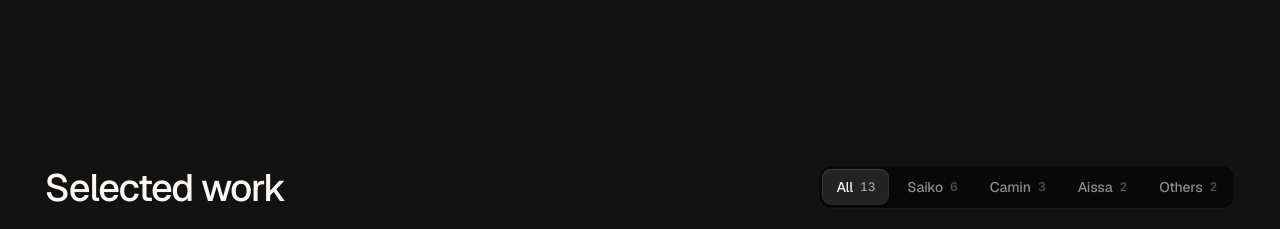
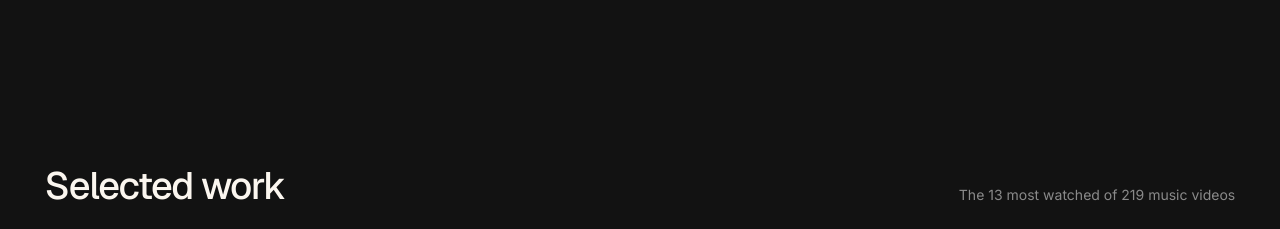
Before and after one commit to olegbrovchenko/olegbrovchenko.com, a plain HTML site: page index.html in a window 1280 px wide. Shown: the part 3012-3241 px from the top of the page. Drawn offline with nearby package versions, Linux system fonts and the light colour scheme.

Commit message:
work: the artist switcher goes (his comment: strangers don't know the artists), a plain note in its place
Co-Authored-By: Claude Opus 5.5 <noreply@anthropic.com>

```diff
--- a/index.html
+++ b/index.html
@@ -408,18 +408,10 @@
   .doc .cap{margin-top:10px;font-size:14px;color:var(--ink-faint)}
   .work-head{display:flex;justify-content:space-between;align-items:flex-end;gap:18px 32px;flex-wrap:wrap;margin-bottom:28px}
   .work-head h2{margin-bottom:0}
-  /* filters: one segmented well, the picked tab raised (same material as the NGC drafts) */
-  .filters{display:flex;flex-wrap:wrap;gap:4px;padding:4px;border-radius:13px;background:#080808;box-shadow:inset 0 0 0 1px rgba(255,255,255,.07),inset 0 1px 2px rgba(0,0,0,.5)}
-  .filters button{display:inline-flex;align-items:center;gap:7px;height:36px;padding:0 14px;border:0;border-radius:9px;background:transparent;color:#8a8a8a;font:500 14px/1 var(--display);letter-spacing:-0.01em;cursor:pointer;transition:background .15s ease-out,color .15s ease-out}
-  .filters button .n{font:500 12px/1 var(--body);opacity:.6;font-variant-numeric:tabular-nums}
-  .filters button.on{background:#232323;color:#f2f2f2;box-shadow:inset 0 1px 0 rgba(255,255,255,.09),inset 0 0 0 1px rgba(255,255,255,.06),inset 0 -1px 0 rgba(0,0,0,.28),0 1px 1px rgba(0,0,0,.32)}
-  .filters button:focus-visible{outline:2px solid #fff;outline-offset:2px}
-  @media(hover:hover){.filters button:not(.on):hover{color:#f2f2f2;background:rgba(255,255,255,.04)}}
+  .work-note{font-size:14px;color:#8a8a8a}
   /* cards: the still on top fades into the card, words on the card (no colour or camera only credits here, they stay in the Credits data) */
-  .wall{display:grid;grid-template-columns:repeat(4,1fr);gap:16px;transition:opacity 160ms var(--ease-out)}
-  .wall.swap{opacity:0}
+  .wall{display:grid;grid-template-columns:repeat(4,1fr);gap:16px}
   a.card{display:flex;flex-direction:column;border:none;border-radius:18px;overflow:hidden;background:#161616;box-shadow:inset 0 1px 0 rgba(255,255,255,.05),0 0 0 1px rgba(255,255,255,.07),0 1px 2px rgba(0,0,0,.3);isolation:isolate;transition:background .15s ease-out}
-  .card.hidden{display:none}
   .card picture{position:relative;display:block;aspect-ratio:16/9;overflow:hidden}
   .card picture::after{content:"";position:absolute;inset:auto 0 0 0;height:40%;background:linear-gradient(180deg,rgba(22,22,22,0),#161616)}
   .card img{width:100%;height:100%;object-fit:cover;display:block;transition:transform .6s var(--ease-out)}
@@ -436,7 +428,7 @@
   .card.lead .title{font-size:clamp(22px,2.3vw,32px);line-height:1.1}
   .card.lead .artist,.card.lead .views{font-size:15px}
   @media(max-width:1000px){.wall{grid-template-columns:repeat(2,1fr)}.card.lead{grid-row:auto}.card.lead picture{aspect-ratio:16/9;flex:none}}
-  @media(max-width:560px){.wall{grid-template-columns:1fr}.card.lead{grid-column:auto}.card.lead .title{font-size:22px}.filters{flex-wrap:nowrap;max-width:100%;overflow-x:auto;scrollbar-width:none}.filters::-webkit-scrollbar{display:none}.filters button{padding:0 12px;font-size:13px;flex:none}.filters button .n{display:none}}
+  @media(max-width:560px){.wall{grid-template-columns:1fr}.card.lead{grid-column:auto}.card.lead .title{font-size:22px}}
   .catalog-line{margin-top:34px;font-family:var(--mono);font-size:13px;letter-spacing:.02em;color:var(--ink-faint)}
   /* companies: image-topped cards in the NGC drafts' material, the frame fading into the card */
   .cos{display:grid;grid-template-columns:1fr 1fr;gap:16px}
@@ -476,7 +468,6 @@
     .bio-grid{display:flex;flex-direction:column;align-items:stretch;gap:28px;text-align:left}
     #about h2{text-align:left}
     .bio-grid>div:first-child{width:100%}
-    .filters{justify-content:center}
     .co-body{padding:0 22px 24px}
     .work-head{flex-direction:column;align-items:center}
     .connect .socials{justify-content:center}
@@ -617,28 +608,22 @@
 <section id="work"><div class="wrap">
   <div class="work-head">
     <h2>Selected work</h2>
-    <div class="filters" role="group" aria-label="Filter by artist">
-      <button class="on" aria-pressed="true" data-f="all">All<span class="n">13</span></button>
-      <button aria-pressed="false" data-f="saiko">Saiko<span class="n">6</span></button>
-      <button aria-pressed="false" data-f="camin">Camin<span class="n">3</span></button>
-      <button aria-pressed="false" data-f="aissa">Aissa<span class="n">2</span></button>
-      <button aria-pressed="false" data-f="more">Others<span class="n">2</span></button>
-    </div>
+    <p class="work-note">The 13 most watched of 219 music videos</p>
   </div>
   <div class="wall">
-    <a class="card lead" data-a="saiko" href="https://www.youtube.com/watch?v=8obld3JrBNM" target="_blank" rel="noopener"><picture><source type="image/webp" srcset="assets/stills/8obld3JrBNM.webp"><img src="assets/stills/8obld3JrBNM.jpg" alt="Cosas que no te dije - Saiko, official video still" width="960" height="540" loading="lazy" decoding="async"></picture><div class="meta"><div><span class="title" lang="es">Cosas que no te dije</span><span class="artist">Saiko · 2021</span></div><span class="views">125M</span></div></a>
-    <a class="card" data-a="saiko" href="https://www.youtube.com/watch?v=SkBML8JgD0k" target="_blank" rel="noopener"><picture><source type="image/webp" srcset="assets/stills/SkBML8JgD0k.webp"><img src="assets/stills/SkBML8JgD0k.jpg" alt="POLARIS (Remix) ft. Feid, Quevedo, Mora - Saiko, official video still" width="960" height="540" loading="lazy" decoding="async"></picture><div class="meta"><div><span class="title">POLARIS (Remix) ft. Feid, Quevedo, Mora</span><span class="artist">Saiko · 2023</span></div><span class="views">90M</span></div></a>
-    <a class="card" data-a="aissa" href="https://www.youtube.com/watch?v=6CDAZ2I1LwQ" target="_blank" rel="noopener"><picture><source type="image/webp" srcset="assets/stills/6CDAZ2I1LwQ.webp"><img src="assets/stills/6CDAZ2I1LwQ.jpg" alt="LAS BRATZ (Remix) - Aissa ft. Saiko, JC Reyes, official video still" width="960" height="540" loading="lazy" decoding="async"></picture><div class="meta"><div><span class="title">LAS BRATZ (Remix)</span><span class="artist">Aissa ft. Saiko, JC Reyes · 2023</span></div><span class="views">49M</span></div></a>
-    <a class="card" data-a="saiko" href="https://www.youtube.com/watch?v=_WHBVsQnrFc" target="_blank" rel="noopener"><picture><source type="image/webp" srcset="assets/stills/_WHBVsQnrFc.webp"><img src="assets/stills/_WHBVsQnrFc.jpg" alt="BADGYAL ft. JC Reyes, Dei V - Saiko, official video still" width="960" height="540" loading="lazy" decoding="async"></picture><div class="meta"><div><span class="title">BADGYAL ft. JC Reyes, Dei V</span><span class="artist">Saiko · 2024</span></div><span class="views">45M</span></div></a>
-    <a class="card" data-a="saiko" href="https://www.youtube.com/watch?v=BbZi8xGMyuM" target="_blank" rel="noopener"><picture><source type="image/webp" srcset="assets/stills/BbZi8xGMyuM.webp"><img src="assets/stills/BbZi8xGMyuM.jpg" alt="SUPERNOVA - Saiko, official video still" width="960" height="540" loading="lazy" decoding="async"></picture><div class="meta"><div><span class="title">SUPERNOVA</span><span class="artist">Saiko · 2023</span></div><span class="views">25M</span></div></a>
-    <a class="card" data-a="more" href="https://www.youtube.com/watch?v=qW6XIN5bKnY" target="_blank" rel="noopener"><picture><source type="image/webp" srcset="assets/stills/qW6XIN5bKnY.webp"><img src="assets/stills/qW6XIN5bKnY.jpg" alt="Barro - DUKI, official video still" width="960" height="540" loading="lazy" decoding="async"></picture><div class="meta"><div><span class="title" lang="es">Barro</span><span class="artist">DUKI · 2024</span></div><span class="views">17M</span></div></a>
-    <a class="card" data-a="saiko" href="https://www.youtube.com/watch?v=NqdLO7LKfpw" target="_blank" rel="noopener"><picture><source type="image/webp" srcset="assets/stills/NqdLO7LKfpw.webp"><img src="assets/stills/NqdLO7LKfpw.jpg" alt="ESKELETO ft. Bryant Myers - Saiko, official video still" width="960" height="540" loading="lazy" decoding="async"></picture><div class="meta"><div><span class="title">ESKELETO ft. Bryant Myers</span><span class="artist">Saiko · 2024</span></div><span class="views">17M</span></div></a>
-    <a class="card" data-a="camin" href="https://www.youtube.com/watch?v=idutQxs2eA4" target="_blank" rel="noopener"><picture><source type="image/webp" srcset="assets/stills/idutQxs2eA4.webp"><img src="assets/stills/idutQxs2eA4.jpg" alt="Capos ft. Juanjo - Camin, official video still" width="960" height="540" loading="lazy" decoding="async"></picture><div class="meta"><div><span class="title" lang="es">Capos ft. Juanjo</span><span class="artist">Camin · 2021</span></div><span class="views">16M</span></div></a>
-    <a class="card" data-a="saiko" href="https://www.youtube.com/watch?v=7dgZrswejk8" target="_blank" rel="noopener"><picture><source type="image/webp" srcset="assets/stills/7dgZrswejk8.webp"><img src="assets/stills/7dgZrswejk8.jpg" alt="YO LO SOÑÉ ft. Omar Montes - Saiko, official video still" width="960" height="540" loading="lazy" decoding="async"></picture><div class="meta"><div><span class="title" lang="es">YO LO SOÑÉ ft. Omar Montes</span><span class="artist">Saiko · 2024</span></div><span class="views">14M</span></div></a>
-    <a class="card" data-a="camin" href="https://www.youtube.com/watch?v=QCo_ETppB-I" target="_blank" rel="noopener"><picture><source type="image/webp" srcset="assets/stills/QCo_ETppB-I.webp"><img src="assets/stills/QCo_ETppB-I.jpg" alt="Esquina ft. JC Reyes - Camin, official video still" width="960" height="540" loading="lazy" decoding="async"></picture><div class="meta"><div><span class="title" lang="es">Esquina ft. JC Reyes</span><span class="artist">Camin · 2021</span></div><span class="views">14M</span></div></a>
-    <a class="card" data-a="aissa" href="https://www.youtube.com/watch?v=Ma-BXYXX-nU" target="_blank" rel="noopener"><picture><source type="image/webp" srcset="assets/stills/Ma-BXYXX-nU.webp"><img src="assets/stills/Ma-BXYXX-nU.jpg" alt="MUCHACHA ft. RVFV - Aissa, official video still" width="960" height="540" loading="lazy" decoding="async"></picture><div class="meta"><div><span class="title">MUCHACHA ft. RVFV</span><span class="artist">Aissa · 2026</span></div><span class="views">12M</span></div></a>
-    <a class="card" data-a="more" href="https://www.youtube.com/watch?v=KsXqP1AsxqI" target="_blank" rel="noopener"><picture><source type="image/webp" srcset="assets/stills/KsXqP1AsxqI.webp"><img src="assets/stills/KsXqP1AsxqI.jpg" alt="Amor Tóxico ft. La Una - Titobi, official video still" width="960" height="540" loading="lazy" decoding="async"></picture><div class="meta"><div><span class="title" lang="es">Amor Tóxico ft. La Una</span><span class="artist">Titobi · 2021</span></div><span class="views">11M</span></div></a>
-    <a class="card" data-a="camin" href="https://www.youtube.com/watch?v=zfnQxaIpOaw" target="_blank" rel="noopener"><picture><source type="image/webp" srcset="assets/stills/zfnQxaIpOaw.webp"><img src="assets/stills/zfnQxaIpOaw.jpg" alt="BRASILEÑO - Camin, official video still" width="960" height="540" loading="lazy" decoding="async"></picture><div class="meta"><div><span class="title" lang="es">BRASILEÑO</span><span class="artist">Camin · 2025</span></div><span class="views">10M</span></div></a>
+    <a class="card lead" href="https://www.youtube.com/watch?v=8obld3JrBNM" target="_blank" rel="noopener"><picture><source type="image/webp" srcset="assets/stills/8obld3JrBNM.webp"><img src="assets/stills/8obld3JrBNM.jpg" alt="Cosas que no te dije - Saiko, official video still" width="960" height="540" loading="lazy" decoding="async"></picture><div class="meta"><div><span class="title" lang="es">Cosas que no te dije</span><span class="artist">Saiko · 2021</span></div><span class="views">125M</span></div></a>
+    <a class="card" href="https://www.youtube.com/watch?v=SkBML8JgD0k" target="_blank" rel="noopener"><picture><source type="image/webp" srcset="assets/stills/SkBML8JgD0k.webp"><img src="assets/stills/SkBML8JgD0k.jpg" alt="POLARIS (Remix) ft. Feid, Quevedo, Mora - Saiko, official video still" width="960" height="540" loading="lazy" decoding="async"></picture><div class="meta"><div><span class="title">POLARIS (Remix) ft. Feid, Quevedo, Mora</span><span class="artist">Saiko · 2023</span></div><span class="views">90M</span></div></a>
+    <a class="card" href="https://www.youtube.com/watch?v=6CDAZ2I1LwQ" target="_blank" rel="noopener"><picture><source type="image/webp" srcset="assets/stills/6CDAZ2I1LwQ.webp"><img src="assets/stills/6CDAZ2I1LwQ.jpg" alt="LAS BRATZ (Remix) - Aissa ft. Saiko, JC Reyes, official video still" width="960" height="540" loading="lazy" decoding="async"></picture><div class="meta"><div><span class="title">LAS BRATZ (Remix)</span><span class="artist">Aissa ft. Saiko, JC Reyes · 2023</span></div><span class="views">49M</span></div></a>
+    <a class="card" href="https://www.youtube.com/watch?v=_WHBVsQnrFc" target="_blank" rel="noopener"><picture><source type="image/webp" srcset="assets/stills/_WHBVsQnrFc.webp"><img src="assets/stills/_WHBVsQnrFc.jpg" alt="BADGYAL ft. JC Reyes, Dei V - Saiko, official video still" width="960" height="540" loading="lazy" decoding="async"></picture><div class="meta"><div><span class="title">BADGYAL ft. JC Reyes, Dei V</span><span class="artist">Saiko · 2024</span></div><span class="views">45M</span></div></a>
+    <a class="card" href="https://www.youtube.com/watch?v=BbZi8xGMyuM" target="_blank" rel="noopener"><picture><source type="image/webp" srcset="assets/stills/BbZi8xGMyuM.webp"><img src="assets/stills/BbZi8xGMyuM.jpg" alt="SUPERNOVA - Saiko, official video still" width="960" height="540" loading="lazy" decoding="async"></picture><div class="meta"><div><span class="title">SUPERNOVA</span><span class="artist">Saiko · 2023</span></div><span class="views">25M</span></div></a>
+    <a class="card" href="https://www.youtube.com/watch?v=qW6XIN5bKnY" target="_blank" rel="noopener"><picture><source type="image/webp" srcset="assets/stills/qW6XIN5bKnY.webp"><img src="assets/stills/qW6XIN5bKnY.jpg" alt="Barro - DUKI, official video still" width="960" height="540" loading="lazy" decoding="async"></picture><div class="meta"><div><span class="title" lang="es">Barro</span><span class="artist">DUKI · 2024</span></div><span class="views">17M</span></div></a>
+    <a class="card" href="https://www.youtube.com/watch?v=NqdLO7LKfpw" target="_blank" rel="noopener"><picture><source type="image/webp" srcset="assets/stills/NqdLO7LKfpw.webp"><img src="assets/stills/NqdLO7LKfpw.jpg" alt="ESKELETO ft. Bryant Myers - Saiko, official video still" width="960" height="540" loading="lazy" decoding="async"></picture><div class="meta"><div><span class="title">ESKELETO ft. Bryant Myers</span><span class="artist">Saiko · 2024</span></div><span class="views">17M</span></div></a>
+    <a class="card" href="https://www.youtube.com/watch?v=idutQxs2eA4" target="_blank" rel="noopener"><picture><source type="image/webp" srcset="assets/stills/idutQxs2eA4.webp"><img src="assets/stills/idutQxs2eA4.jpg" alt="Capos ft. Juanjo - Camin, official video still" width="960" height="540" loading="lazy" decoding="async"></picture><div class="meta"><div><span class="title" lang="es">Capos ft. Juanjo</span><span class="artist">Camin · 2021</span></div><span class="views">16M</span></div></a>
+    <a class="card" href="https://www.youtube.com/watch?v=7dgZrswejk8" target="_blank" rel="noopener"><picture><source type="image/webp" srcset="assets/stills/7dgZrswejk8.webp"><img src="assets/stills/7dgZrswejk8.jpg" alt="YO LO SOÑÉ ft. Omar Montes - Saiko, official video still" width="960" height="540" loading="lazy" decoding="async"></picture><div class="meta"><div><span class="title" lang="es">YO LO SOÑÉ ft. Omar Montes</span><span class="artist">Saiko · 2024</span></div><span class="views">14M</span></div></a>
+    <a class="card" href="https://www.youtube.com/watch?v=QCo_ETppB-I" target="_blank" rel="noopener"><picture><source type="image/webp" srcset="assets/stills/QCo_ETppB-I.webp"><img src="assets/stills/QCo_ETppB-I.jpg" alt="Esquina ft. JC Reyes - Camin, official video still" width="960" height="540" loading="lazy" decoding="async"></picture><div class="meta"><div><span class="title" lang="es">Esquina ft. JC Reyes</span><span class="artist">Camin · 2021</span></div><span class="views">14M</span></div></a>
+    <a class="card" href="https://www.youtube.com/watch?v=Ma-BXYXX-nU" target="_blank" rel="noopener"><picture><source type="image/webp" srcset="assets/stills/Ma-BXYXX-nU.webp"><img src="assets/stills/Ma-BXYXX-nU.jpg" alt="MUCHACHA ft. RVFV - Aissa, official video still" width="960" height="540" loading="lazy" decoding="async"></picture><div class="meta"><div><span class="title">MUCHACHA ft. RVFV</span><span class="artist">Aissa · 2026</span></div><span class="views">12M</span></div></a>
+    <a class="card" href="https://www.youtube.com/watch?v=KsXqP1AsxqI" target="_blank" rel="noopener"><picture><source type="image/webp" srcset="assets/stills/KsXqP1AsxqI.webp"><img src="assets/stills/KsXqP1AsxqI.jpg" alt="Amor Tóxico ft. La Una - Titobi, official video still" width="960" height="540" loading="lazy" decoding="async"></picture><div class="meta"><div><span class="title" lang="es">Amor Tóxico ft. La Una</span><span class="artist">Titobi · 2021</span></div><span class="views">11M</span></div></a>
+    <a class="card" href="https://www.youtube.com/watch?v=zfnQxaIpOaw" target="_blank" rel="noopener"><picture><source type="image/webp" srcset="assets/stills/zfnQxaIpOaw.webp"><img src="assets/stills/zfnQxaIpOaw.jpg" alt="BRASILEÑO - Camin, official video still" width="960" height="540" loading="lazy" decoding="async"></picture><div class="meta"><div><span class="title" lang="es">BRASILEÑO</span><span class="artist">Camin · 2025</span></div><span class="views">10M</span></div></a>
   </div>
   <p class="catalog-line">The full count: 219 music videos for 54 artists, among them Saiko (32), Camin (28), Cano (20), Fernando Costa (15), RVFV (15), Aissa (8), 24KEEFY (8), J Prince (7) and Kaydy Cain (6). YouTube views counted 22 November 2026.</p>
 </div></section>
@@ -691,17 +676,6 @@
   // reduced motion: the still frame only, the reel never plays
   const vid=reel.querySelector('video');if(matchMedia('(prefers-reduced-motion:reduce)').matches){vid.removeAttribute('autoplay');vid.pause()}
   addEventListener('scroll',()=>{if(!tick){tick=true;requestAnimationFrame(solid)}},{passive:true});addEventListener('resize',solid);solid();
-  const btns=document.querySelectorAll('.filters button'),cards=document.querySelectorAll('.card');
-  const wall=document.querySelector('.wall');let swapTimer;
-  btns.forEach(b=>b.addEventListener('click',()=>{
-    if(b.classList.contains('on'))return;
-    btns.forEach(x=>{x.classList.remove('on');x.setAttribute('aria-pressed','false')});
-    b.classList.add('on');b.setAttribute('aria-pressed','true');
-    const f=b.dataset.f;
-    // crossfade the whole wall: fade out, re-lay the grid while invisible, fade back in (no cards sliding)
-    clearTimeout(swapTimer);wall.classList.add('swap');
-    swapTimer=setTimeout(()=>{cards.forEach(c=>c.classList.toggle('hidden',!(f==='all'||c.dataset.a===f)));cards[0].classList.toggle('lead',f==='all');requestAnimationFrame(()=>wall.classList.remove('swap'))},170);
-  }));
 </script>
 </body>
 </html>
```
